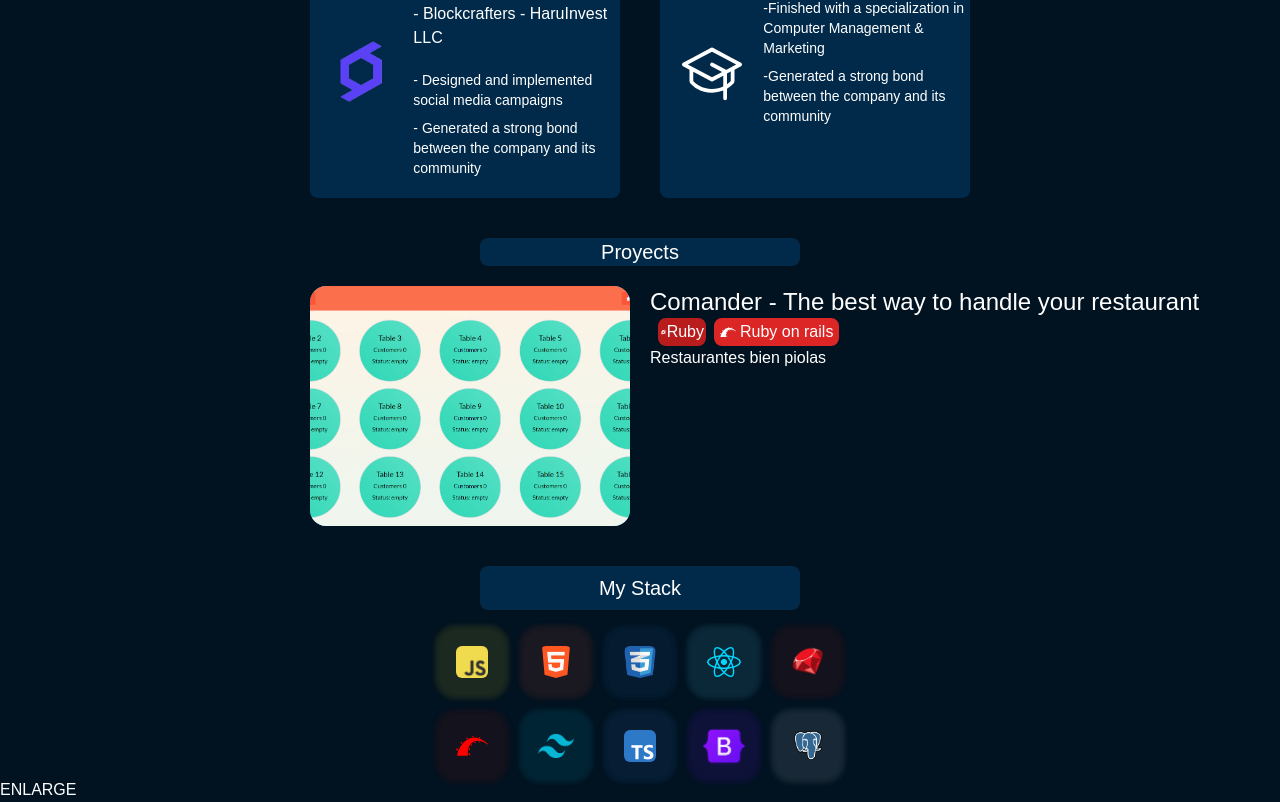
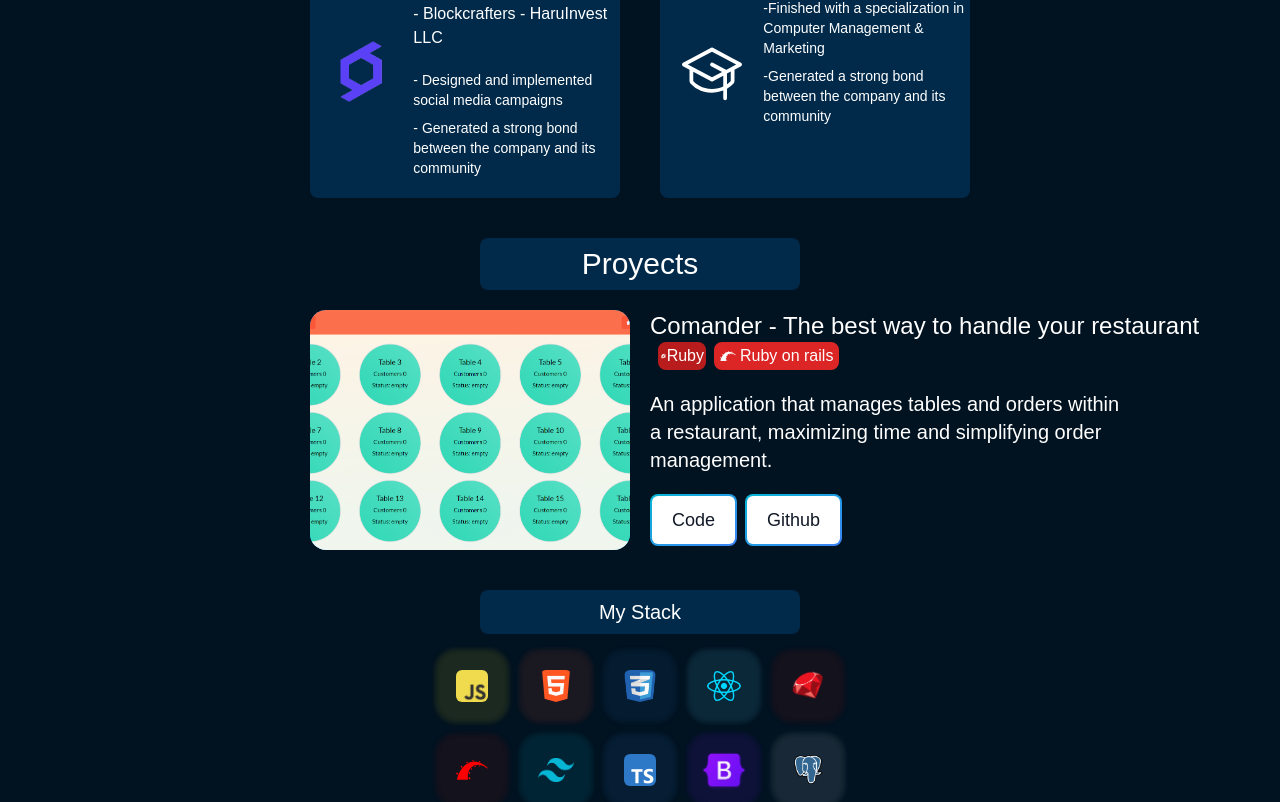
Before and after one commit to Jacksix-dev/my_portfolio, a React (Create React App) app: page / in a window 1280 px wide. Shown: the part 1721-2523 px from the top of the page. Built offline with nearby package versions, Linux system fonts and the light colour scheme; a web font is replaced by a local one.

Commit message:
added styles

```diff
--- a/src/App.js
+++ b/src/App.js
@@ -44,10 +44,10 @@ const { variants, cursorVariant, hoverEnter, hoverExit } = MouseAnimation();
 
       <BackgroundExp/>
 
-      <Proyects/>
+      <Proyects
+      hoverEnter={hoverEnter} hoverExit={hoverExit}/>
 
       <TechStack/>
-      <h1  onMouseEnter={hoverEnter} onMouseLeave={hoverExit} className='text-white bold'>ENLARGE</h1>
 
       </body>
     </>
--- a/src/Proyects/index.js
+++ b/src/Proyects/index.js
@@ -2,13 +2,15 @@ import React from "react";
 import { DiRubyRough } from "react-icons/di";
 import { SiRubyonrails } from "react-icons/si";
 import comander from "./comander.png"
+import { IoMdCode } from "react-icons/io";
+import { FaGithub } from "react-icons/fa";
 
-function Proyects() {
+function Proyects({hoverEnter, hoverExit}) {
   return (
     <>
 
     <div style={{ backgroundColor: '#012A4A' }} className=" mt-10 m-auto w-1/4 rounded-lg h2">
-       <p className="text-center text-xl text-white">Proyects</p>
+       <p className="p-2 text-center text-3xl text-white">Proyects</p>
       </div>
 
     <article className="mt-5 grid grid-cols-2 justify-center text-white gap-5">
@@ -29,9 +31,22 @@ function Proyects() {
 
             </div>
 
-             <p>Restaurantes bien piolas</p>
+             <p className="mt-5 w-3/4 text-xl">An application that manages tables and orders within a restaurant, maximizing time and simplifying order management.</p>
             <div>
-                <button></button>
+            <div className="flex ">
+              <button onMouseEnter={hoverEnter} onMouseLeave={hoverExit} class="relative inline-flex items-center justify-center p-0.5  mt-5 me-2 overflow-hidden text-lg font-medium text-gray-900 rounded-lg group bg-gradient-to-br from-cyan-500 to-blue-500 group-hover:from-cyan-500 group-hover:to-blue-500 hover:text-white dark:text-white focus:ring-4 focus:outline-none focus:ring-cyan-200 dark:focus:ring-cyan-800">
+                <span class="relative px-5 py-2.5 transition-all ease-in duration-75 bg-white dark:bg-gray-900 rounded-md group-hover:bg-opacity-0">
+                  Code
+                </span>
+                </button>
+                <button onMouseEnter={hoverEnter} onMouseLeave={hoverExit} class="relative inline-flex items-center justify-center p-0.5  mt-5 me-2 overflow-hidden text-lg font-medium text-gray-900 rounded-lg group bg-gradient-to-br from-cyan-500 to-blue-500 group-hover:from-cyan-500 group-hover:to-blue-500 hover:text-white dark:text-white focus:ring-4 focus:outline-none focus:ring-cyan-200 dark:focus:ring-cyan-800">
+                <span class="relative px-5 py-2.5 transition-all ease-in duration-75 bg-white dark:bg-gray-900 rounded-md group-hover:bg-opacity-0">
+                  Github
+                </span>
+                </button>
+
+              </div>
+
             </div>
         </div>
     </article>
```
